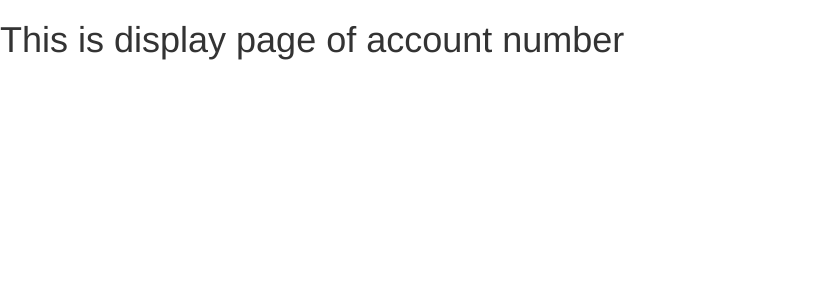
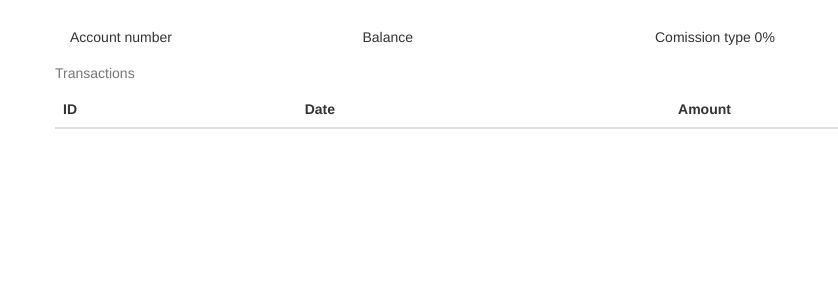
Before and after one commit to Marie777/SocialBank, a Symfony app: template social_bank/src/AppBundle/Resources/views/Account/display.html.twig in a window 1280 px wide. Shown: the part 52-352 px from the top of the page, without its empty margins (0-838 px from the left). Run offline with Twig, Linux system fonts and the light colour scheme; the template is opened without the code that fills it, so the values that code supplies are empty; some libraries are stand-ins or nearby versions.

Commit message:
view account and transactions

```diff
--- a/social_bank/src/AppBundle/Entity/Account.php
+++ b/social_bank/src/AppBundle/Entity/Account.php
@@ -32,7 +32,7 @@ class Account {
     protected $status = AccountStatus::ENABLED;
 
     /**
-     * @ORM\Column(type="decimal")
+     * @ORM\Column(type="float")
      * @var float
      */
     protected $typeCommission = 0.01;
--- a/social_bank/src/AppBundle/Resources/views/Account/display.html.twig
+++ b/social_bank/src/AppBundle/Resources/views/Account/display.html.twig
@@ -5,5 +5,39 @@
 {% endblock %}
 
 {% block content %}
-    <h1>This is display page of account number {{ account.id }}</h1>
+    <div class="container">
+
+        <div class="row">
+            <div class="col-md-3 offset-md-1"><h5>Account number {{ account.id }}</h5></div>
+            <div class="col-md-3 offset-md-1"><h5>Balance {{ account.balance }}</h5></div>
+            <div class="col-md-3 offset-md-1"><h5>Comission type {{ account.typeCommission*100 }}%</h5></div>
+        </div>
+
+        <div class="row">
+            <table class="table">
+                <caption>Transactions</caption>
+                <thead>
+                <tr>
+                    <th>ID</th>
+                    <th>Date</th>
+                    <th>Amount</th>
+                </tr>
+                </thead>
+                <tbody>
+                <tr>
+                    {% for transaction in transactions %}
+                        <th scope="row">{{ transaction.id }}</th>
+                        <td>{{ transaction.dueDate }}</td>
+                        <td>{{ transaction.amount }}</td>
+                    {% endfor %}
+                </tr>
+                </tbody>
+            </table>
+        </div>
+
+        <div class="row">
+            <a href="" class="btn"></a>
+        </div>
+
+    </div>
 {% endblock %}
```
Also changed, not shown: social_bank/src/AppBundle/Controller/AccountController.php (+14 -2 lines).
